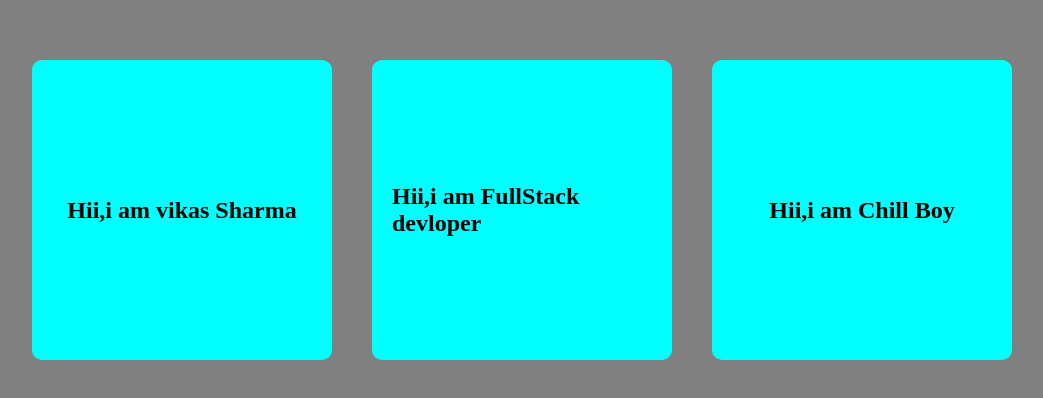
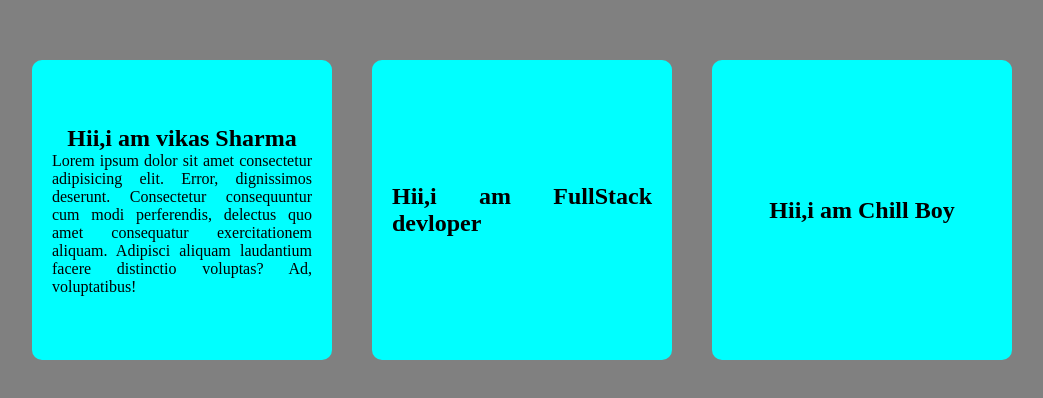
Before and after one commit to Vikassharma9090/newGithub, a plain HTML site: page index.html in a window 1280 px wide. Shown: the part 190-588 px from the top of the page, without its empty margins (118-1161 px from the left). Drawn offline with Linux system fonts and the light colour scheme.

Commit message:
my third commit

```diff
--- a/index.html
+++ b/index.html
@@ -27,6 +27,8 @@
         display: flex;
         justify-content: center;
         align-items: center;
+         text-align: justify;
+        flex-direction: column;
         border-radius: 10px;
       }
       /* @media only screen and (max-width: 600px) {
@@ -43,6 +45,7 @@
     <section class="container">
       <div class="child">
         <h1>Hii,i am vikas Sharma </h1>
+        <p>Lorem ipsum dolor sit amet consectetur adipisicing elit. Error, dignissimos deserunt. Consectetur consequuntur cum modi perferendis, delectus quo amet consequatur exercitationem aliquam. Adipisci aliquam laudantium facere distinctio voluptas? Ad, voluptatibus!</p>
       </div>
       <div class="child">
         <h1>Hii,i am FullStack devloper</h1>
```
